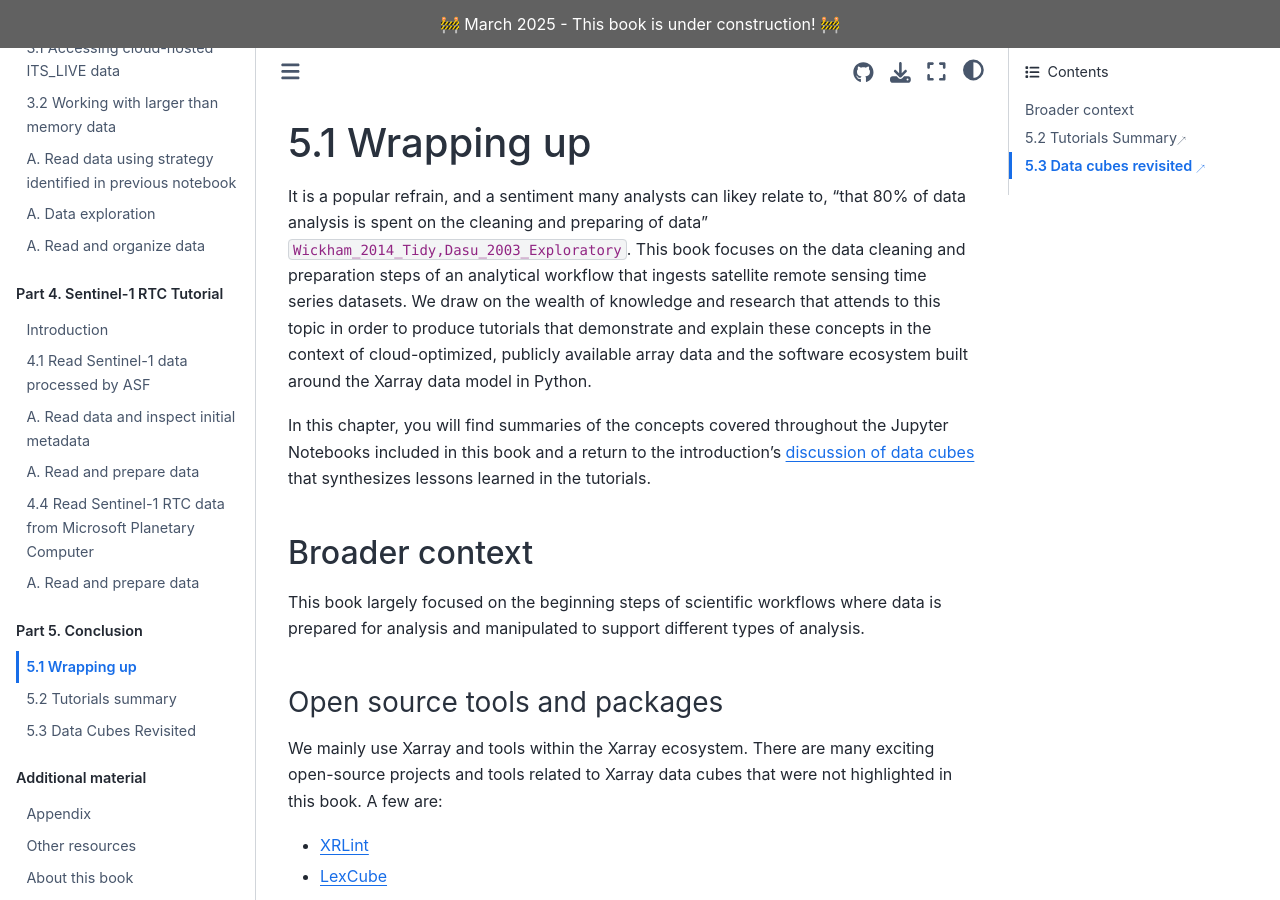
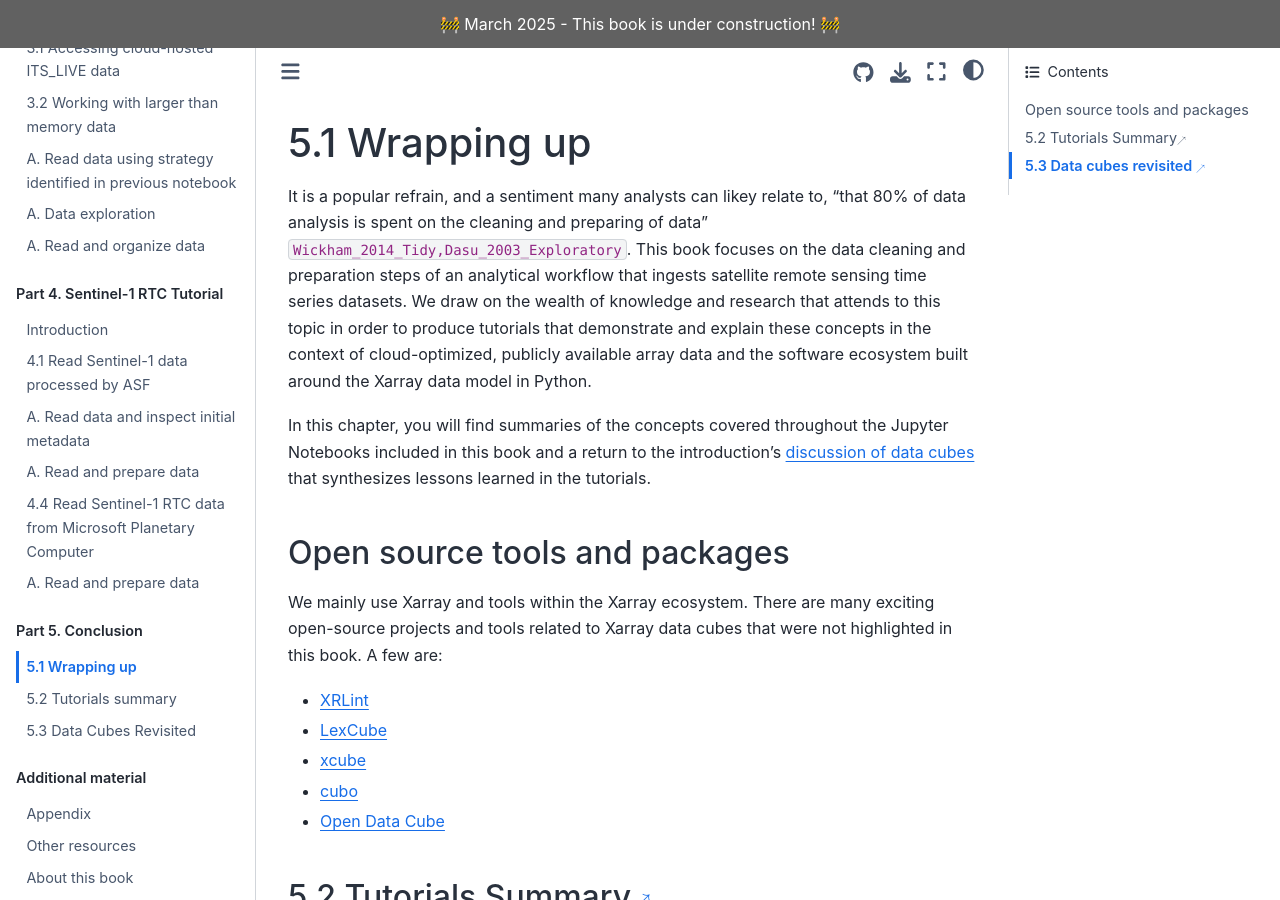
Before and after one commit to e-marshall/tutorials, a Jupyter Book: the page built from book/conclusion/wrapping_up.md, in a window 1280 px wide and 900 px high. Built offline with Jupyter Book 1.0.4 settings and Sphinx 7.4.7 and the Sphinx Book theme 1.1.4, drawn with Linux system fonts in a browser that asks for light colours; pages that are not in the unit, such as notebooks, are missing from menus; cross-references to code outside the pages are shown as plain code.

```diff
--- a/book/conclusion/wrapping_up.md
+++ b/book/conclusion/wrapping_up.md
@@ -1,14 +1,10 @@
 # 5.1 Wrapping up
 
-It is a popular refrain, and a sentiment many analysts can likey relate to, "that 80% of data analysis is spent on the cleaning and preparing of data" {cite:t}`Wickham_2014_Tidy,Dasu_2003_Exploratory`. This book focuses on the data cleaning and preparation steps of an analytical workflow that ingests satellite remote sensing time series datasets. We draw on the wealth of knowledge and research that attends to this topic in order to produce tutorials that demonstrate and explain these concepts in the context of cloud-optimized, publicly available array data and the software ecosystem built around the Xarray data model in Python.
+It is a popular refrain, and a sentiment many analysts can likey relate to, "that 80% of data analysis is spent on the cleaning and preparing of data" {cite}`Wickham_2014_Tidy,Dasu_2003_Exploratory`. This book focuses on the data cleaning and preparation steps of an analytical workflow that ingests satellite remote sensing time series datasets. We draw on the wealth of knowledge and research that attends to this topic in order to produce tutorials that demonstrate and explain these concepts in the context of cloud-optimized, publicly available array data and the software ecosystem built around the Xarray data model in Python.
 
 In this chapter, you will find summaries of the concepts covered throughout the Jupyter Notebooks included in this book and a return to the introduction's [discussion of data cubes](../background/data_cubes.md) that synthesizes lessons learned in the tutorials.
 
-### Broader context
-
-This book largely focused on the beginning steps of scientific workflows where data is prepared for analysis and manipulated to support different types of analysis.
-
-#### Open source tools and packages
+### Open source tools and packages
 We mainly use Xarray and tools within the Xarray ecosystem. There are many exciting open-source projects and tools related to Xarray data cubes that were not highlighted in this book. A few are:
 - [XRLint](https://github.com/bcdev/xrlint)
 - [LexCube](https://www.lexcube.org/)
```
Also changed, not shown: book/background/data_cubes.md (+7 -1 lines), book/background/relevant_concepts.md (+1 -1 lines).
